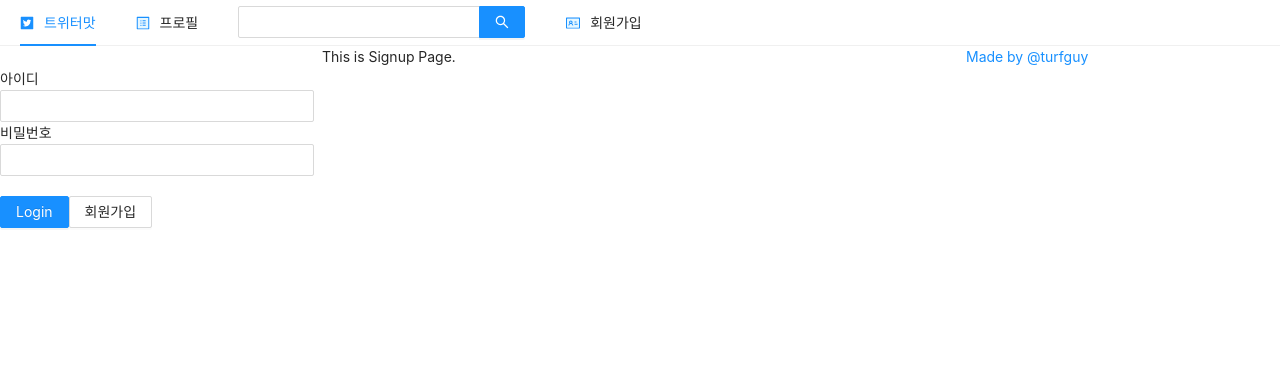
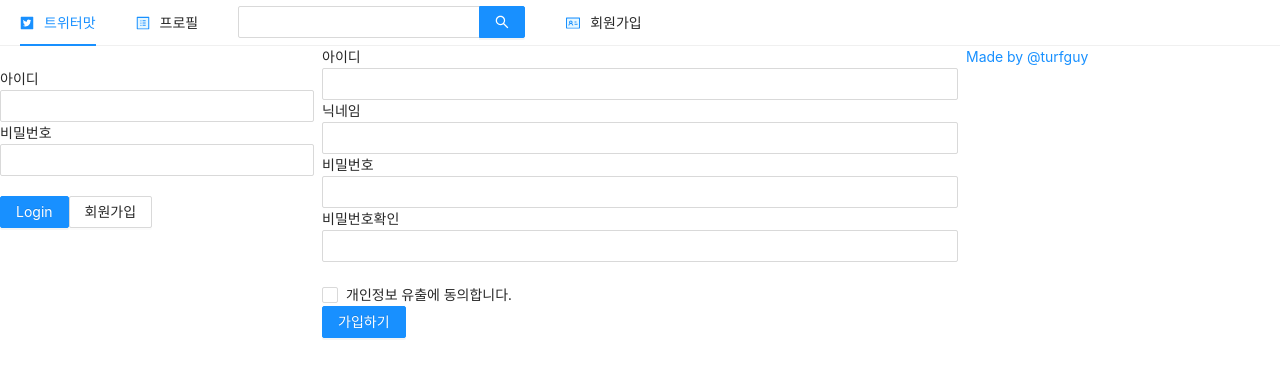
Before and after one commit to turfguy/twit, a Next.js app in the folder front/: page /signup in a window 1280 px wide. Shown: the top 376 px of the page. Built offline with nearby package versions, Linux system fonts and the light colour scheme.

Commit message:
sign up page

```diff
--- /dev/null
+++ b/front/hooks/useInput.js
@@ -0,0 +1,13 @@
+import { useState,useCallback } from "react";
+
+export default (initialValue=null) =>
+{
+    const [value , setValue ]  = useState(initialValue);
+    const  handler = useCallback((e)=>
+    {
+        setValue(e.target.value);
+
+    },[]);
+    return [value,handler] ;
+
+}
--- a/front/pages/signup.js
+++ b/front/pages/signup.js
@@ -1,9 +1,90 @@
 import AppLayout from "../components/AppLayout";
+import Head from 'next/head';
+import { useCallback, useState } from "react";
+import { Checkbox, Form, Input,  Button} from 'antd';
+import styled from 'styled-components';
+import Password from "antd/lib/input/Password";
+import useInput from "../hooks/useInput";
+
+const errorMessage = styled.div`
+    color : red;
+
+`;
 
 const SignUp = () => {
+    const [id,onChangeId] = useInput('');
+    const [nick,onChangeNick] = useInput('');
+    const [pw,onChangePw] = useInput('');
+    const [pwCheck, setPwCheck] = useState('');
+    const [pwError,setPwError] = useState(false);
+    const [termError, setTermError] = useState(false);
+    const onChangePwCheck = useCallback((e)=>{
+        setPwCheck(e.target.value);
+        setPwError(e.target.value !== pw );
+
+    },[pw]);
+    const [term, setTerm] = useState('');
+    const onChangeTerm = useCallback((e)=>
+    {
+        setTerm(e.target.checked);
+        setTermError(false);
+
+    })
+    const onSubmit = useCallback ((e)=>{
+        if (pw !== pwCheck)
+        {
+            return setPwError(true);
+        }
+        if(!term)
+        {
+            return setTermError(true);
+        }
+        console.log(id, nick, pw);
+    },[pw,pwCheck,term]);
+
     return (
         <AppLayout>
-        <div> This is Signup Page.</div>
+        <Head>
+            <title>회원가입</title>
+        </Head>
+        <Form onFinish={onSubmit}>
+            <div>
+                <label htmlFor="user-id" >아이디</label>
+                <br/>
+                <Input name="user-id" value={id} required onChange={onChangeId} />
+            </div>
+            <div>
+                <label htmlFor="user-nick" >닉네임</label>
+                <br/>
+                <Input name="user-nick" value={nick} required onChange={onChangeNick} />
+            </div>
+            <div>
+                <label htmlFor="user-id" >비밀번호</label>
+                <br/>
+                <Input name="user-pw" value={pw}  type="password" required onChange={onChangePw} />
+            </div>
+            <div>
+                <label htmlFor="user-id" >비밀번호확인</label>
+                <br/>
+                <Input
+                  name = "user-pw-check"
+                  type="password"
+                  value={pwCheck}
+                  required
+                  onChange={onChangePwCheck}
+                  />
+                {pwError && <errorMessage>비밀번호가 일치하지 않습니다!</errorMessage>}
+            </div>
+            <div>
+                <br></br>
+                <Checkbox name="user-term" checked={term} onChange={onChangeTerm}>개인정보 유출에 동의합니다.</Checkbox>
+                {termError && <errorMessage >약관에 동의하셔야 합니다. </errorMessage>
+                }
+            </div>
+            <div stle={{marginTop : 10 }}>
+                    <Button type="primary" htmlType="submit"> 가입하기 </Button>
+            </div>
+        </Form>
         </AppLayout>
     );
 }
```
